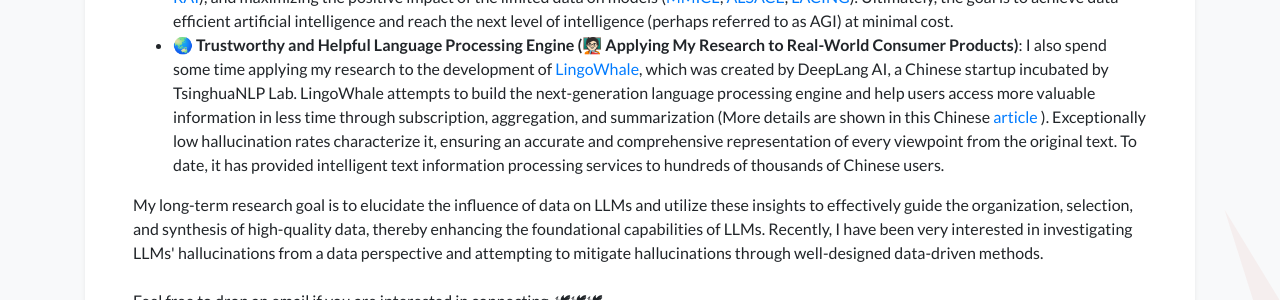
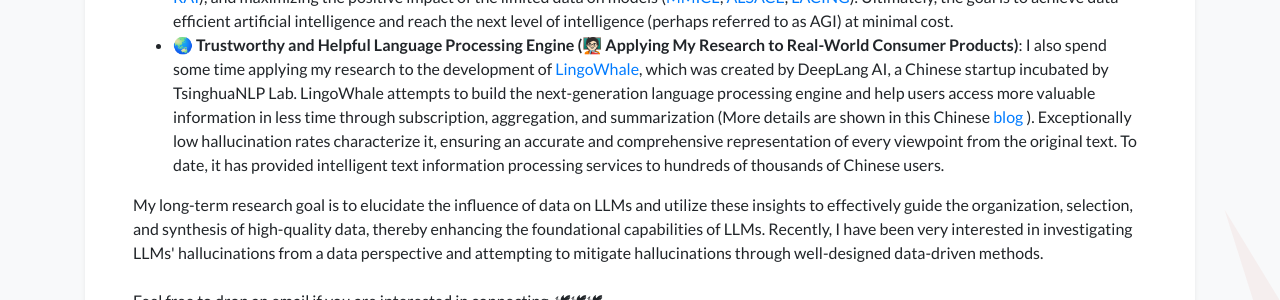
Before and after one commit to S1s-Z/s1s-z.github.io, a Jekyll site: the page built from index.html, in a window 1280 px wide and 1059 px high. Shown: the part 567-867 px from the top of the window. Built offline with Jekyll 4.4.1, drawn with Linux system fonts in a browser that asks for light colours; a style sheet for code colours, icons or effects is not loaded.

Commit message:
Update profile.yml

```diff
--- a/_data/profile.yml
+++ b/_data/profile.yml
@@ -30,7 +30,7 @@
           🚀 <b>Data-Efficient Tuning Methods for Post-Training (🧑🏻‍🔬 Better Utilization of Data)</b>: Current LLMs require training on a vast amount of data, which significantly increases the training costs of models. This line of research attempts to utilize the supervision derived from training data more efficiently, such as leveraging (noisy) data collected from real-world scenarios to train models (<a href="https://arxiv.org/abs/2305.13040">SpokenWOZ</a>, <a href="https://arxiv.org/abs/2305.04076">SANTA</a>, <a href="https://arxiv.org/abs/2311.08010">CENSOR</a>, <a href="https://arxiv.org/abs/2209.01646">SCL-RAI</a>), and maximizing the positive impact of the limited data on models (<a href="https://arxiv.org/abs/2309.07915">MMICL</a>, <a href="https://arxiv.org/abs/2404.08491">ALSACE</a>, <a href="https://arxiv.org/abs/2411.14279">LACING</a>). Ultimately, the goal is to achieve data-efficient artificial intelligence and reach the next level of intelligence (perhaps referred to as AGI) at minimal cost.
       </li>
       <li>
-          🌏 <b>Trustworthy and Helpful Language Processing Engine (🧑🏻‍🏫 Applying My Research to Real-World Consumer Products)</b>: I also spend some time applying my research to the development of <a href="https://lingowhale.com/">LingoWhale</a>, which was created by DeepLang AI, a Chinese startup incubated by TsinghuaNLP Lab. LingoWhale attempts to build the next-generation language processing engine and help users access more valuable information in less time through subscription, aggregation, and summarization (More details are shown in this Chinese <a href="https://mp.weixin.qq.com/s/oB054vVcEBgD21VGZIqmNg">article</a> ). Exceptionally low hallucination rates characterize it, ensuring an accurate and comprehensive representation of every viewpoint from the original text. To date, it has provided intelligent text information processing services to hundreds of thousands of Chinese users.
+          🌏 <b>Trustworthy and Helpful Language Processing Engine (🧑🏻‍🏫 Applying My Research to Real-World Consumer Products)</b>: I also spend some time applying my research to the development of <a href="https://lingowhale.com/">LingoWhale</a>, which was created by DeepLang AI, a Chinese startup incubated by TsinghuaNLP Lab. LingoWhale attempts to build the next-generation language processing engine and help users access more valuable information in less time through subscription, aggregation, and summarization (More details are shown in this Chinese <a href="https://mp.weixin.qq.com/s/oB054vVcEBgD21VGZIqmNg">blog</a> ). Exceptionally low hallucination rates characterize it, ensuring an accurate and comprehensive representation of every viewpoint from the original text. To date, it has provided intelligent text information processing services to hundreds of thousands of Chinese users.
       </li>
   </ul>
 
```
